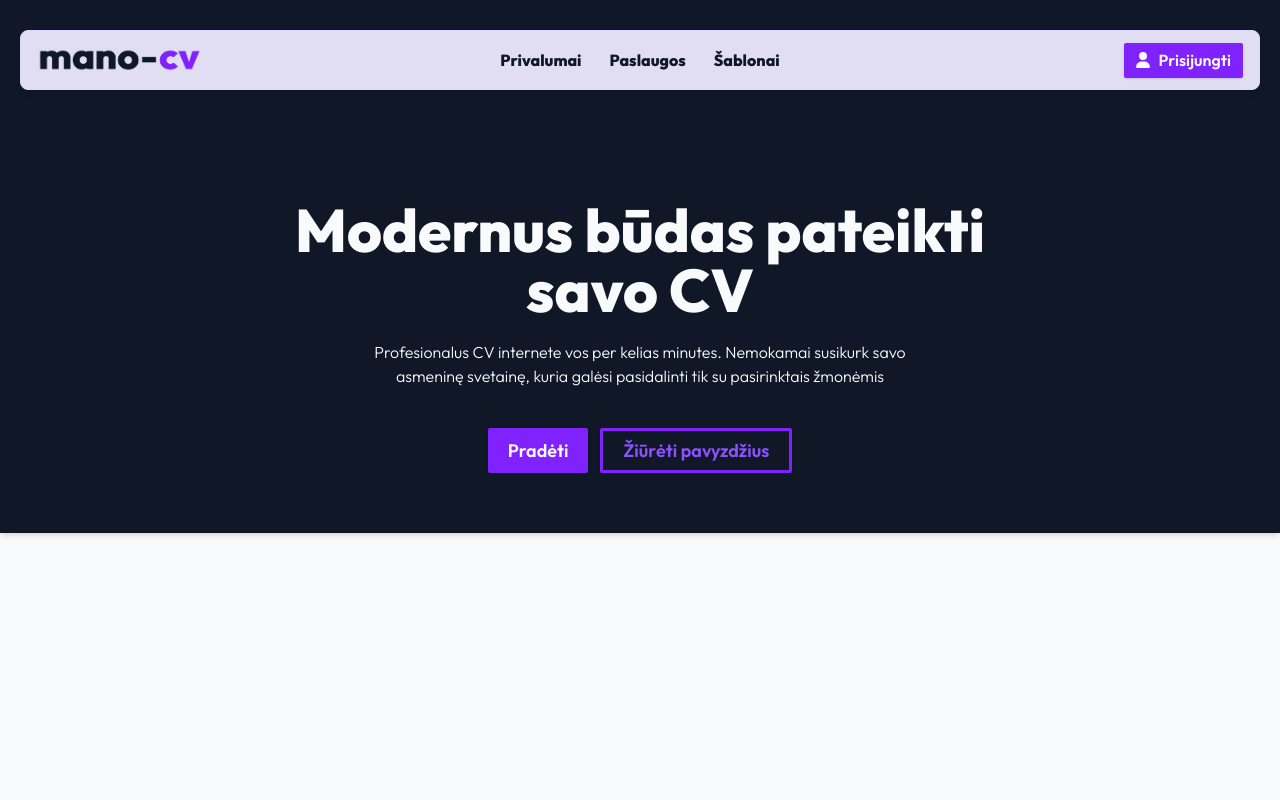
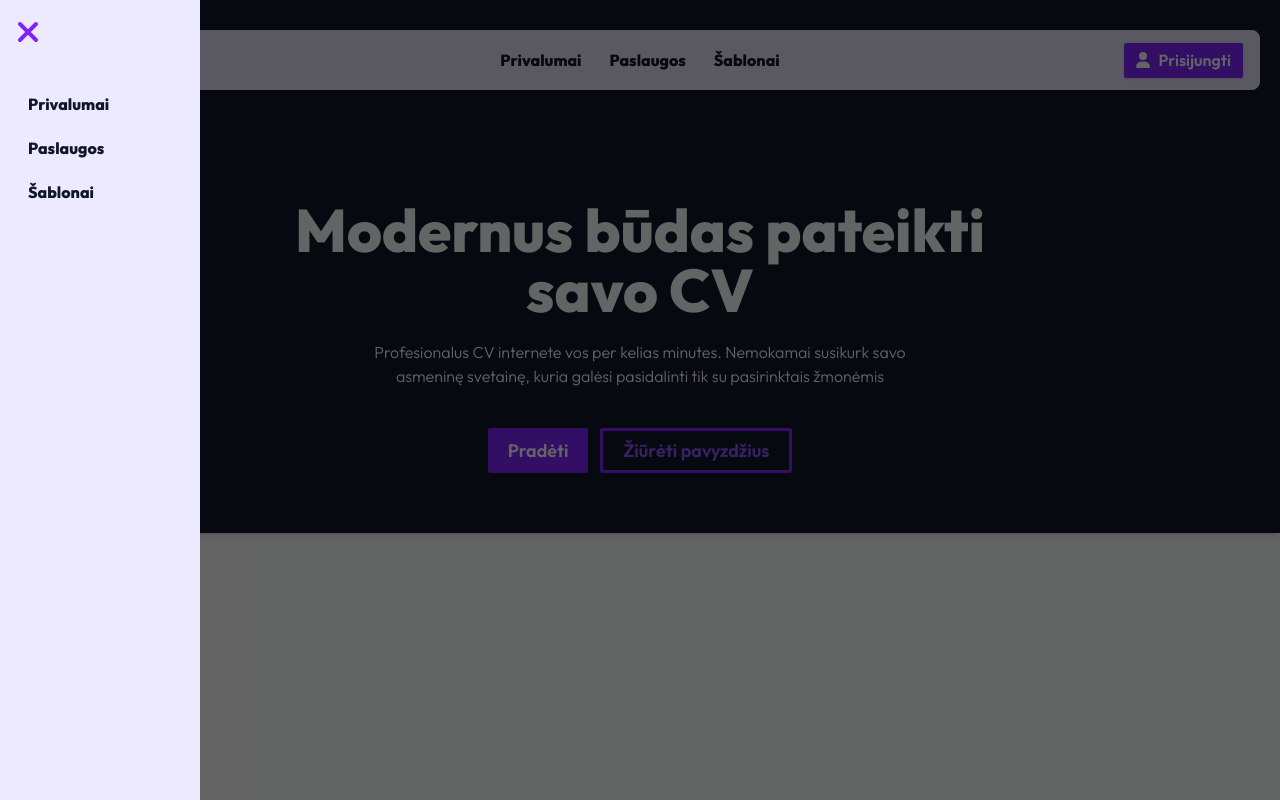
Before and after one commit to vytascepulis/mano-cv, a Next.js app: page /home in a window 1280 px wide. Built offline with nearby package versions, Linux system fonts and the light colour scheme; no server answers.

Commit message:
updated MobileMenu to react-modal

```diff
--- a/src/components/MobileMenu/index.tsx
+++ b/src/components/MobileMenu/index.tsx
@@ -1,42 +1,56 @@
-import { useRef } from "react";
+import { useState, useEffect } from "react";
+import ReactModal from "react-modal";
 import { FontAwesomeIcon } from "@fortawesome/react-fontawesome";
 import { faBars, faXmark } from "@fortawesome/free-solid-svg-icons";
+import Button from "@/components/ui/Button";
+import { menuLinks } from "@/components/Navbar/constants";
 import { twMerge } from "tailwind-merge";
 import style from "./style.module.css";
-import Button from "@/components/ui/Button";
-import { menuLinks } from "@/components/Navbar/constants";
+import { Outfit } from "next/font/google";
+
+ReactModal.setAppElement("#__next"); // Your root element ID
+const outfit = Outfit({ subsets: ["latin"] });
 
 const MobileMenu = () => {
-  const refDialog = useRef<HTMLDialogElement>(null);
+  const [isOpen, setIsOpen] = useState(true);
 
-  const openDialog = () => {
-    refDialog.current?.showModal();
-    document.body.classList.add("disable-scroll");
+  const handleClose = () => {
+    setIsOpen(false);
   };
 
-  const closeDialog = () => {
-    refDialog.current?.close();
-    document.body.classList.remove("disable-scroll");
-  };
+  useEffect(() => {
+    document.body.classList.toggle("disable-scroll", isOpen);
+    return () => document.body.classList.remove("disable-scroll");
+  }, [isOpen]);
 
   return (
     <>
-      <Button variant="link" onClick={openDialog}>
+      <Button variant="link" onClick={() => setIsOpen(true)}>
         <FontAwesomeIcon size="xl" icon={faBars} />
       </Button>
-      <dialog
-        ref={refDialog}
-        className={twMerge(style.modal, "max-h-screen bg-violet-100")}
-        onClick={closeDialog}
-      >
-        <div
-          onClick={(e) => {
-            e.stopPropagation();
+
+      <ReactModal
+        isOpen={isOpen}
+        onRequestClose={handleClose}
+        shouldCloseOnOverlayClick={true}
+        closeTimeoutMS={300}
+        className={{
+          base: twMerge(
+            style.modal,
+            outfit.className,
+            "absolute top-0 bottom-0 left-0 w-[200px] bg-violet-100",
+          ),
+          afterOpen: style["modal--after-open"],
+          beforeClose: style["modal--before-close"],
         }}
-          className="h-screen w-[200px]"
+        overlayClassName={{
+          base: style["modal-overlay"],
+          afterOpen: style["modal-overlay--after-open"],
+          beforeClose: style["modal-overlay--before-close"],
+        }}
       >
         <div className="p-4">
-            <Button variant="link" onClick={closeDialog}>
+          <Button variant="link" onClick={handleClose}>
             <FontAwesomeIcon size="2xl" icon={faXmark} />
           </Button>
         </div>
@@ -46,19 +60,15 @@ const MobileMenu = () => {
             <li key={link.section}>
               <a
                 href={`#${link.section}`}
-                  onClick={closeDialog}
-                  className={twMerge(
-                    "block rounded-sm py-2 pl-7 font-extrabold transition-colors",
-                    "text-dark hover:bg-violet-600/10",
-                  )}
+                onClick={handleClose}
+                className="text-dark block rounded-sm py-2 pl-7 font-extrabold transition-colors hover:bg-violet-600/10"
               >
                 {link.text}
               </a>
             </li>
           ))}
         </ul>
-        </div>
-      </dialog>
+      </ReactModal>
     </>
   );
 };
--- a/src/components/MobileMenu/style.module.css
+++ b/src/components/MobileMenu/style.module.css
@@ -1,42 +1,32 @@
-/* Open state of the dialog  */
-.modal:open {
+.modal-overlay {
+  position: fixed;
+  z-index: 9999;
+  inset: 0;
+  background-color: rgba(0, 0, 0, 0);
+  transition: background-color 0.2s ease-in-out;
+}
+
+.modal-overlay--after-open {
+  background-color: rgba(0, 0, 0, 0.6);
+}
+
+.modal-overlay--before-close {
+  background-color: rgba(0, 0, 0, 0);
+}
+
+.modal {
+  opacity: 0;
+  transform: translateX(-100%);
+  transition: all 0.2s ease-in-out;
+  outline: none;
+}
+
+.modal--after-open {
   opacity: 1;
   transform: translateX(0%);
 }
 
-/* Closed state of the dialog   */
-.modal {
+.modal--before-close {
   opacity: 0;
   transform: translateX(-100%);
-  transition: all 0.3s allow-discrete;
 }
-
-/* Before open state  */
-/* Needs to be after the previous dialog:open rule to take effect,
-    as the specificity is the same */
-@starting-style {
-  .modal:open {
-    opacity: 0;
-    transform: translateX(-100%);
-  }
-}
-
-/* Transition the :backdrop when the dialog modal is promoted to the top layer */
-.modal::backdrop {
-  background-color: rgb(0 0 0 / 0%);
-  /*transition: display 0.7s allow-discrete, overlay 0.7s allow-discrete, background-color 0.7s;*/
-  transition: all 0.3s allow-discrete;
-}
-
-.modal:open::backdrop {
-  background-color: rgb(0 0 0 / 30%);
-}
-
-/* This starting-style rule cannot be nested inside the above selector
-because the nesting selector cannot represent pseudo-elements. */
-
-@starting-style {
-  .modal:open::backdrop {
-    background-color: rgb(0 0 0 / 0%);
-  }
-}
--- a/src/components/ui/Modal/index.tsx
+++ b/src/components/ui/Modal/index.tsx
@@ -20,7 +20,8 @@ const outfit = Outfit({ subsets: ["latin"] });
 
 const Modal = ({ isOpen, handleClose, children }: Props) => {
   useEffect(() => {
-    document.body.style.overflowY = isOpen ? "hidden" : "unset";
+    document.body.classList.toggle("disable-scroll", isOpen);
+    return () => document.body.classList.remove("disable-scroll");
   }, [isOpen]);
 
   return (
--- a/src/components/ui/Modal/style.module.css
+++ b/src/components/ui/Modal/style.module.css
@@ -30,9 +30,3 @@
   opacity: 0;
   transform: translateY(20%);
 }
-
-body.ReactModal__Body--open {
-  overflow: hidden !important;
-  position: fixed; /* optional: locks content better on mobile */
-  width: 100%;
-}
```
Lines whose indentation alone changed are shown as unchanged.
